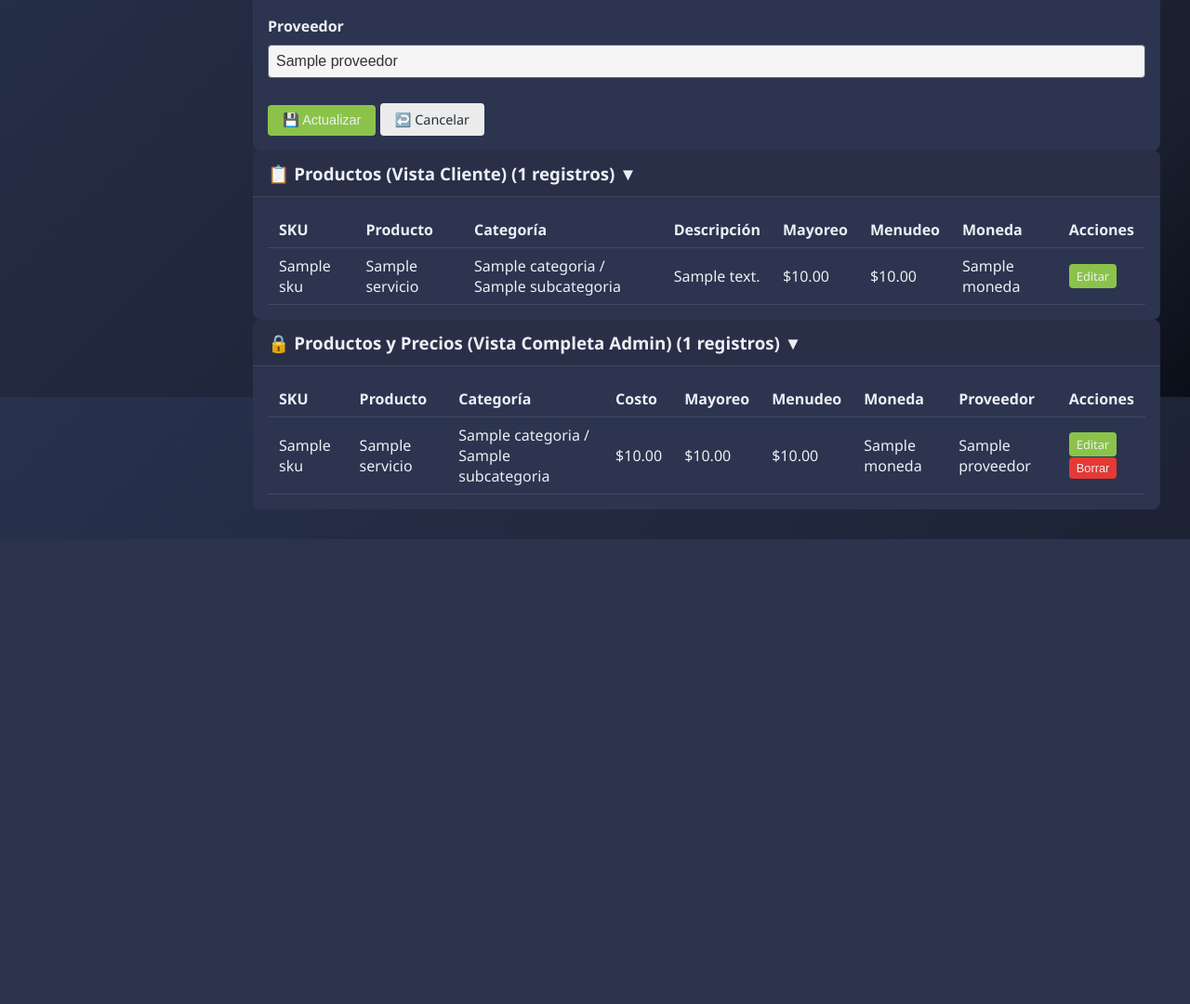
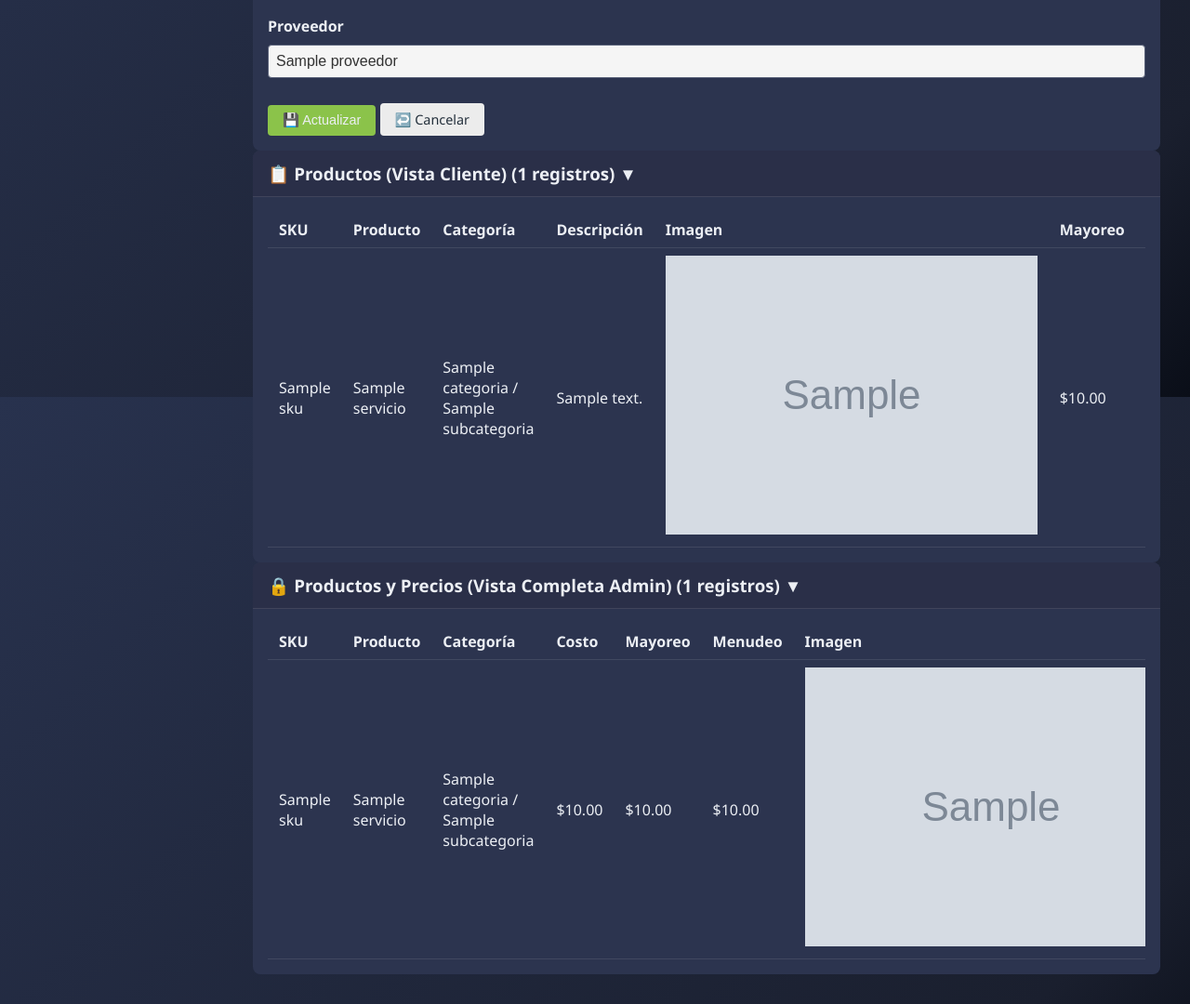
Before and after one commit to Mektiaventas/Whatsmektia, a Python web app: template templates/configuracion/precios.html in a window 1280 px wide. Shown: the part 2773-3853 px from the top of the page at 93% size. Before the commit the page ends 3353 px from the top, so only its background shows below. Run offline with Jinja, Linux system fonts and the light colour scheme; the template is opened without the code that fills it: most values are stand-ins (such as "Sample title", 1, 10 or a date in 2020); grey boxes marked "Sample" are stand-in pictures.

Commit message:
imagen y precio

```diff
--- a/templates/configuracion/precios.html
+++ b/templates/configuracion/precios.html
@@ -291,7 +291,7 @@
             <span id="productos-cliente-icon">▼</span>
         </h3>
     </div>
-    <div class="card-body hidden" id="productos-cliente-body">
+    <div class="card-body" id="productos-cliente-body">
         {% if precios %}
         <div class="table-responsive">
             <table class="table">
@@ -301,6 +301,7 @@
                         <th>Producto</th>
                         <th>Categoría</th>
                         <th>Descripción</th>
+                        <th>Imagen</th>
                         <th>Mayoreo</th>
                         <th>Menudeo</th>
                         <th>Moneda</th>
@@ -313,7 +314,14 @@
                         <td><span class="bg-gray-100 px-2 py-1 rounded text-xs">{{ precio.sku or '-' }}</span></td>
                         <td class="font-medium">{{ precio.servicio }}</td>
                         <td>{{ precio.categoria or '-' }}{% if precio.subcategoria %} / {{ precio.subcategoria }}{% endif %}</td>
-                        <td>{{ precio.descripcion|truncate(30) }}</td>
+                        <td>{{ precio.descripcion|default('-')|truncate(30) }}</td>
+                        <td>
+                            {% if precio.imagen %}
+                            <img src="/uploads/{{ precio.imagen }}" alt="Imagen" class="w-12 h-12 object-cover rounded">
+                            {% else %}
+                            -
+                            {% endif %}
+                        </td>
                         <td class="text-right text-green-600">${{ "{:,.2f}".format(precio.precio_mayoreo) if precio.precio_mayoreo else '-' }}</td>
                         <td class="text-right text-blue-600">${{ "{:,.2f}".format(precio.precio_menudeo) if precio.precio_menudeo else '-' }}</td>
                         <td>{{ precio.moneda }}</td>
@@ -343,7 +351,7 @@
             <span id="productos-admin-icon">▼</span>
         </h3>
     </div>
-    <div class="card-body hidden" id="productos-admin-body">
+    <div class="card-body" id="productos-admin-body">
         {% if precios %}
         <div class="table-responsive">
             <table class="table">
@@ -355,6 +363,7 @@
                         <th>Costo</th>
                         <th>Mayoreo</th>
                         <th>Menudeo</th>
+                        <th>Imagen</th>
                         <th>Moneda</th>
                         <th>Proveedor</th>
                         <th>Acciones</th>
@@ -369,6 +378,13 @@
                         <td class="text-right text-red-600">${{ "{:,.2f}".format(precio.costo) if precio.costo else "{:,.2f}".format(precio.precio) }}</td>
                         <td class="text-right text-green-600">${{ "{:,.2f}".format(precio.precio_mayoreo) if precio.precio_mayoreo else '-' }}</td>
                         <td class="text-right text-blue-600">${{ "{:,.2f}".format(precio.precio_menudeo) if precio.precio_menudeo else '-' }}</td>
+                        <td>
+                            {% if precio.imagen %}
+                            <img src="/uploads/{{ precio.imagen }}" alt="Imagen" class="w-12 h-12 object-cover rounded">
+                            {% else %}
+                            -
+                            {% endif %}
+                        </td>
                         <td>{{ precio.moneda }}</td>
                         <td>{{ precio.proveedor or '-' }}</td>
                         <td>
@@ -564,7 +580,7 @@
     }
 
     // Si estamos editando un producto, mostrar el formulario abierto
-    document.addEventListener('DOMContentLoaded'10 limite, function () {
+    document.addEventListener('DOMContentLoaded', function () {
         {% if precio_edit %}
         toggleFormulario(); // Abrir el formulario si estamos editando
         {% endif %}
```
